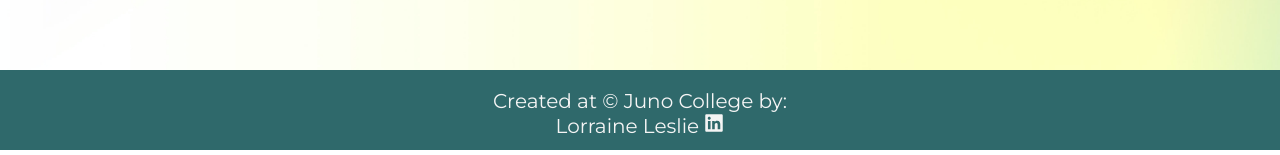
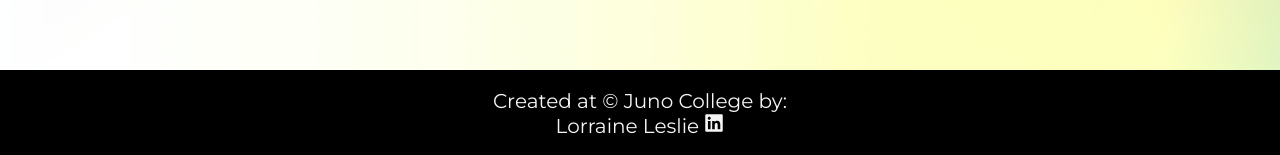
Before and after one commit to lomarieleslie/lovely-day-app, a React (Create React App) app: page / in a window 1280 px wide. Shown: the part 888-1043 px from the top of the page. Built offline with nearby package versions, Linux system fonts and the light colour scheme; no server answers; the database is empty; a web font is replaced by a local one.

Commit message:
file adjust

```diff
--- a/src/App.css
+++ b/src/App.css
@@ -1,7 +1,7 @@
 @import url('https://fonts.googleapis.com/css2?family=Bebas+Neue&family=Caudex:ital@1&family=Montserrat:wght@200;300;400&display=swap');
-@import './_normalize.scss';
-@import './_main-styles.scss';
-@import './_weather-app.scss';
-@import './_to-do-styles.scss';
-@import './_850px-media-query.scss';
-@import './_1100px-media-query.scss';
+@import './partials/_normalize.scss';
+@import './partials/_main-styles.scss';
+@import './partials/_weather-app.scss';
+@import './partials/_to-do-styles.scss';
+@import './partials/_850px-media-query.scss';
+@import './partials/_1100px-media-query.scss';
--- a/src/App.js
+++ b/src/App.js
@@ -1,6 +1,7 @@
-
+// Styles
 import './App.css';
 
+// Importing components and assets
 import WeatherApp from './components/CurrentWeather.js';
 import ToDoApp from './components/toDoApp';
 import InspirationalPhoto from './components/InspirationalImage';
--- a/src/components/CurrentWeather.js
+++ b/src/components/CurrentWeather.js
@@ -40,7 +40,7 @@ function WeatherApp() {
     setSearchTerm(userInput);
     setUserInput("");
   }
-// Rendering Current location, temperature and weather conditions
+// Rendering Current location, temperature and weather conditions upon submit on form, results show based on user input
   return (
     <div className="App">
 
--- a/src/index.css
+++ /dev/null
@@ -1,13 +0,0 @@
-body {
-  margin: 0;
-  font-family: -apple-system, BlinkMacSystemFont, 'Segoe UI', 'Roboto', 'Oxygen',
-    'Ubuntu', 'Cantarell', 'Fira Sans', 'Droid Sans', 'Helvetica Neue',
-    sans-serif;
-  -webkit-font-smoothing: antialiased;
-  -moz-osx-font-smoothing: grayscale;
-}
-
-code {
-  font-family: source-code-pro, Menlo, Monaco, Consolas, 'Courier New',
-    monospace;
-}
--- a/src/index.js
+++ b/src/index.js
@@ -1,6 +1,5 @@
 import React from 'react';
 import ReactDOM from 'react-dom';
-import './index.css';
 import App from './App';
 import reportWebVitals from './reportWebVitals';
 
--- a/src/_main-styles.scss
+++ b/src/partials/_main-styles.scss
@@ -3,7 +3,7 @@
 }
 
 .app-main {
-  background-image: url(./assets/background-image.jpg);
+  background-image: url(../assets/background-image.jpg);
   background-position: bottom;
   background-size: cover;
   background-repeat: no-repeat;
@@ -46,8 +46,8 @@ h2 {
 }
 
 footer {
-  background-color: rgb(47, 105, 107);
-  height: 10vh;
+  background-color: black;
+  height: 11vh;
 }
 
 .footer-credit,
```
Also changed, not shown: src/partials/_1100px-media-query.scss (renamed from src/_1100px-media-query.scss), src/partials/_850px-media-query.scss (renamed from src/_850px-media-query.scss), src/partials/_normalize.scss (renamed from src/_normalize.scss), src/partials/_to-do-styles.scss (renamed from src/_to-do-styles.scss), src/partials/_weather-app.scss (renamed from src/_weather-app.scss), 1 other file (tests, documents, lock files or other folders).
